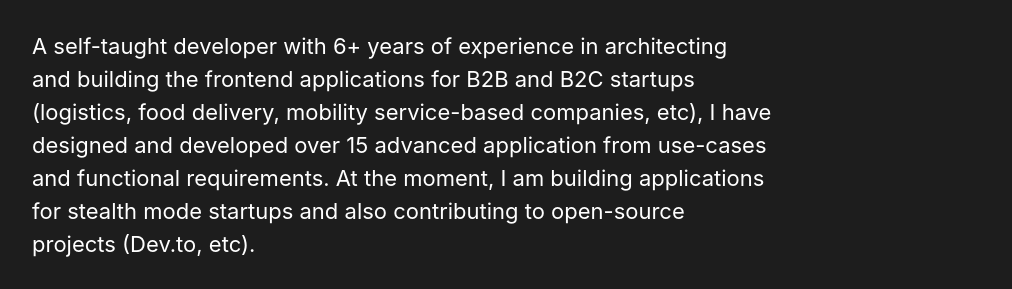
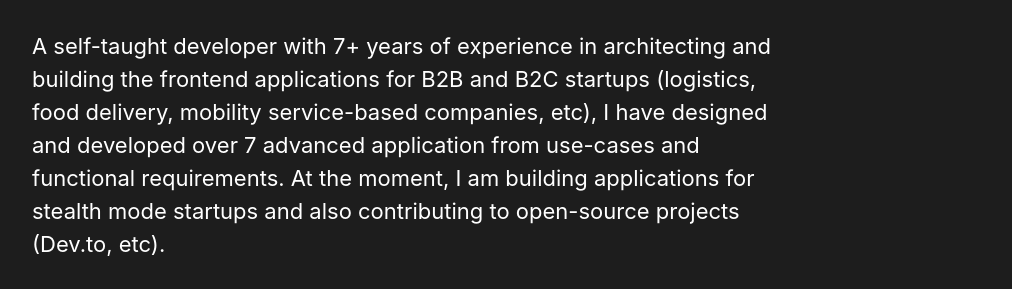
Before and after one commit to sujithnath/sujithnath, a website: page index.html in a window 1280 px wide. Shown: the part 285-574 px from the top of the page, without its empty margins (238-1250 px from the left). Drawn offline with nearby package versions, Linux system fonts and the light colour scheme.

Commit message:
new resume

```diff
--- a/index.html
+++ b/index.html
@@ -26,12 +26,12 @@
           <img class="display-pic" src="./src/portfolio/assets/sujith-clr.jpg" />
         </div>
         <p>
-A self-taught developer with 6+ years of
+A self-taught developer with 7+ years of
                                   experience in architecting and building the
                                   frontend applications for B2B and B2C startups
                                   (logistics, food delivery, mobility
                                   service-based companies, etc), I have designed
-                                  and developed over 15 advanced application
+                                  and developed over 7 advanced application
                                   from use-cases and functional requirements. At
                                   the moment, I am building applications for
                                   stealth mode startups and also contributing to
```
Also changed, not shown: 2 other files.
